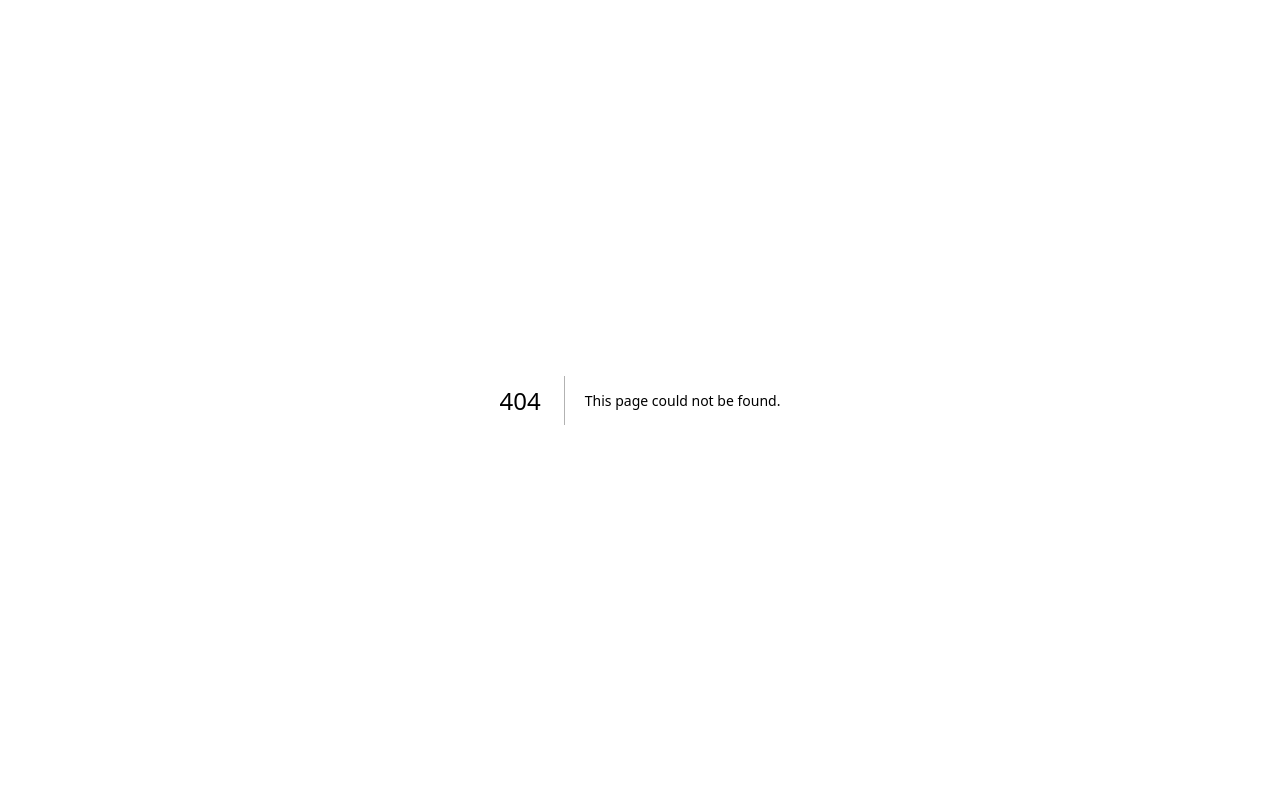
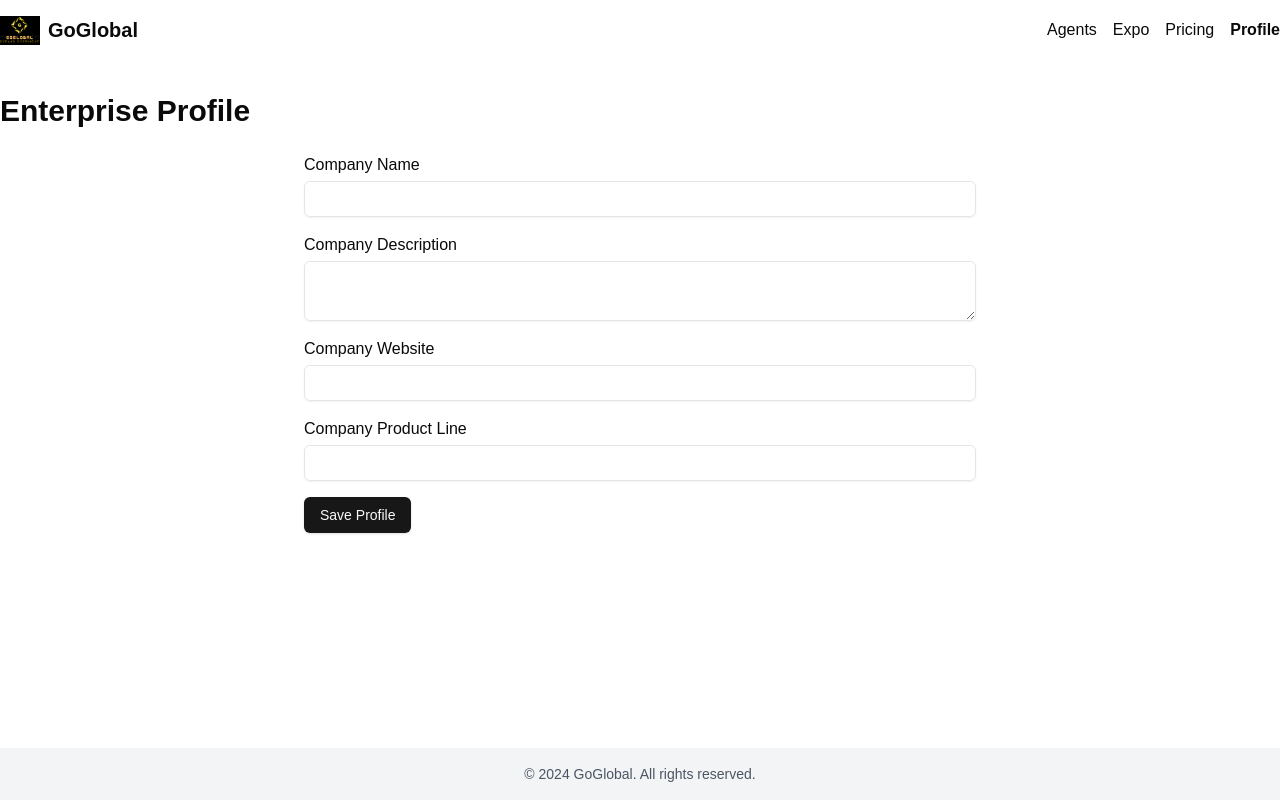
Before and after one commit to FrostGod/Go-Global, a Next.js app in the folder goglobal/: page /profile in a window 1280 px wide. Before the commit this address had no page. Built offline with nearby package versions, Linux system fonts and the light colour scheme; no server answers; the database is empty.

Commit message:
profile page added

```diff
--- a/goglobal/app/page.tsx
+++ b/goglobal/app/page.tsx
@@ -22,9 +22,11 @@ export default function Home() {
             <span className="text-xl font-bold">GoGlobal</span>
           </div>
           <div className="space-x-4">
+            <Link href="/profile">Profile</Link>
             <Link href="/agents">Agents</Link>
             <Link href="/expo">Expo</Link>
             <Link href="/pricing">Pricing</Link>
+
             <SignedOut>
               <SignInButton mode="modal">
                 <Button variant="outline">Sign In</Button>
@@ -51,8 +53,12 @@ export default function Home() {
           we have agents that can help you manage your customers.
         </p>
         <div className="space-x-4 mb-12">
-          <Button size="lg">Get Started</Button>
-          <Button size="lg" variant="outline">Get a demo</Button>
+          <Link href="/pricing">
+            <Button size="lg">Get Started</Button>
+          </Link>
+          <Link href="/agents">
+            <Button size="lg" variant="outline">Get a demo</Button>
+          </Link>
         </div>
         <div className="relative w-full max-w-4xl mx-auto mb-16">
           <Image
--- a/goglobal/app/pricing/page.tsx
+++ b/goglobal/app/pricing/page.tsx
@@ -32,7 +32,15 @@ export default function PricingPage() {
         <div className="grid md:grid-cols-2 gap-8">
           <Card className="flex flex-col justify-between">
             <CardHeader>
-              <CardTitle className="text-2xl font-bold">Free for Hackathon</CardTitle>
+              <div className="flex items-center justify-between">
+                <CardTitle className="text-2xl font-bold">Free for Hackathon</CardTitle>
+                <Image
+                  src="/images/llama_us.jpg"
+                  alt="Hackathon Icon"
+                  width={50}
+                  height={50}
+                />
+              </div>
             </CardHeader>
             <CardContent>
               <p className="text-3xl font-bold mb-4">$0 <span className="text-sm font-normal">for 15 days</span></p>
@@ -40,7 +48,7 @@ export default function PricingPage() {
                 <li>✅ Full access to all features</li>
                 <li>✅ AI-powered expansion strategies</li>
                 <li>✅ Intelligent lead generation</li>
-                <li>✅ Customer management tools</li>
+                <li>✅ Client Verification service</li>
                 <li>✅ 24/7 AI support</li>
               </ul>
               <Button className="w-full mt-6">Get Started</Button>
@@ -49,7 +57,15 @@ export default function PricingPage() {
 
           <Card className="flex flex-col justify-between">
             <CardHeader>
-              <CardTitle className="text-2xl font-bold">Enterprise</CardTitle>
+              <div className="flex items-center justify-between">
+                <CardTitle className="text-2xl font-bold">Enterprise</CardTitle>
+                <Image
+                  src="/images/llama_china.jpeg"
+                  alt="Enterprise Icon"
+                  width={50}
+                  height={50}
+                />
+              </div>
             </CardHeader>
             <CardContent>
               <p className="text-3xl font-bold mb-4">Custom Pricing</p>
--- /dev/null
+++ b/goglobal/app/profile/page.tsx
@@ -0,0 +1,192 @@
+'use client'
+
+import { useState, useEffect } from 'react'
+import Image from 'next/image'
+import Link from 'next/link'
+import { Button } from '@/components/ui/button'
+import { Input } from '@/components/ui/input'
+import { Textarea } from '@/components/ui/textarea'
+import { Card, CardHeader, CardTitle, CardContent } from '@/components/ui/card'
+import { createClient } from '@/utils/supabase/client'
+
+interface CompanyProfile {
+  id: number;
+  company_name: string;
+  company_description: string;
+  company_website: string;
+  company_product_line: string;
+}
+
+function CompanyProfileDisplay({ profile, onEdit }: { profile: CompanyProfile; onEdit: () => void }) {
+  return (
+    <Card className="max-w-2xl mx-auto">
+      <CardHeader>
+        <CardTitle className="text-2xl font-bold">{profile.company_name}</CardTitle>
+      </CardHeader>
+      <CardContent className="space-y-4">
+        <div className="w-full h-48 relative mb-4">
+          <Image
+            src="/images/kindo_logo.png"
+            alt={`${profile.company_name} logo`}
+            layout="fill"
+            objectFit="contain"
+          />
+        </div>
+        <p><strong>Description:</strong> {profile.company_description}</p>
+        <p><strong>Website:</strong> <a href={profile.company_website} target="_blank" rel="noopener noreferrer">{profile.company_website}</a></p>
+        <p><strong>Product Line:</strong> {profile.company_product_line}</p>
+        <Button onClick={onEdit}>Edit Profile</Button>
+      </CardContent>
+    </Card>
+  )
+}
+
+export default function ProfilePage() {
+  const [profile, setProfile] = useState<CompanyProfile | null>(null)
+  const [isEditing, setIsEditing] = useState(false)
+  const [formData, setFormData] = useState<CompanyProfile>({
+    id: 0,
+    company_name: '',
+    company_description: '',
+    company_website: '',
+    company_product_line: '',
+  })
+
+  const supabase = createClient()
+
+  useEffect(() => {
+    fetchProfile()
+  }, [])
+
+  async function fetchProfile() {
+    const { data, error } = await supabase
+      .from('company_profiles')
+      .select('*')
+      .single()
+
+    if (error) {
+      console.error('Error fetching profile:', error)
+    } else if (data) {
+      setProfile(data)
+      setFormData(data)
+    }
+  }
+
+  const handleChange = (e: React.ChangeEvent<HTMLInputElement | HTMLTextAreaElement>) => {
+    const { name, value } = e.target
+    setFormData(prev => ({ ...prev, [name]: value }))
+  }
+
+  const handleSubmit = async (e: React.FormEvent<HTMLFormElement>) => {
+    e.preventDefault()
+    try {
+      const { data, error } = profile
+        ? await supabase
+            .from('company_profiles')
+            .update(formData)
+            .eq('id', profile.id)
+            .select()
+        : await supabase
+            .from('company_profiles')
+            .insert([formData])
+            .select()
+
+      if (error) throw error
+
+      alert('Profile saved successfully!')
+      setProfile(data[0])
+      setIsEditing(false)
+    } catch (error) {
+      console.error('Error saving profile:', error)
+      alert('An error occurred while saving the profile. Please try again.')
+    }
+  }
+
+  return (
+    <div className="min-h-screen flex flex-col">
+      <header className="container mx-auto py-4">
+        <nav className="flex justify-between items-center">
+          <Link href="/" className="flex items-center">
+            <Image
+              src="/images/image.png"
+              alt="GoGlobal Logo"
+              width={40}
+              height={40}
+              className="mr-2"
+            />
+            <span className="text-xl font-bold">GoGlobal</span>
+          </Link>
+          <div className="space-x-4">
+            <Link href="/agents">Agents</Link>
+            <Link href="/expo">Expo</Link>
+            <Link href="/pricing">Pricing</Link>
+            <Link href="/profile" className="font-bold">Profile</Link>
+          </div>
+        </nav>
+      </header>
+
+      <main className="flex-grow container mx-auto py-8">
+        <h1 className="text-3xl font-bold mb-6">Enterprise Profile</h1>
+        {profile && !isEditing ? (
+          <CompanyProfileDisplay profile={profile} onEdit={() => setIsEditing(true)} />
+        ) : (
+          <form onSubmit={handleSubmit} className="space-y-4 max-w-2xl mx-auto">
+            <div>
+              <label htmlFor="company_name" className="block mb-1">Company Name</label>
+              <Input
+                id="company_name"
+                name="company_name"
+                value={formData.company_name}
+                onChange={handleChange}
+                required
+              />
+            </div>
+            <div>
+              <label htmlFor="company_description" className="block mb-1">Company Description</label>
+              <Textarea
+                id="company_description"
+                name="company_description"
+                value={formData.company_description}
+                onChange={handleChange}
+                required
+              />
+            </div>
+            <div>
+              <label htmlFor="company_website" className="block mb-1">Company Website</label>
+              <Input
+                id="company_website"
+                name="company_website"
+                type="url"
+                value={formData.company_website}
+                onChange={handleChange}
+                required
+              />
+            </div>
+            <div>
+              <label htmlFor="company_product_line" className="block mb-1">Company Product Line</label>
+              <Input
+                id="company_product_line"
+                name="company_product_line"
+                value={formData.company_product_line}
+                onChange={handleChange}
+                required
+              />
+            </div>
+            <Button type="submit">Save Profile</Button>
+            {isEditing && (
+              <Button type="button" variant="outline" onClick={() => setIsEditing(false)} className="ml-2">
+                Cancel
+              </Button>
+            )}
+          </form>
+        )}
+      </main>
+
+      <footer className="bg-gray-100 mt-auto">
+        <div className="container mx-auto py-4 text-center">
+          <p className="text-sm text-gray-600">© 2024 GoGlobal. All rights reserved.</p>
+        </div>
+      </footer>
+    </div>
+  )
+}
```
Also changed, not shown: goglobal/public/images/kindo_logo.png (added), goglobal/public/images/tweleve_labs_logo.png (added).
